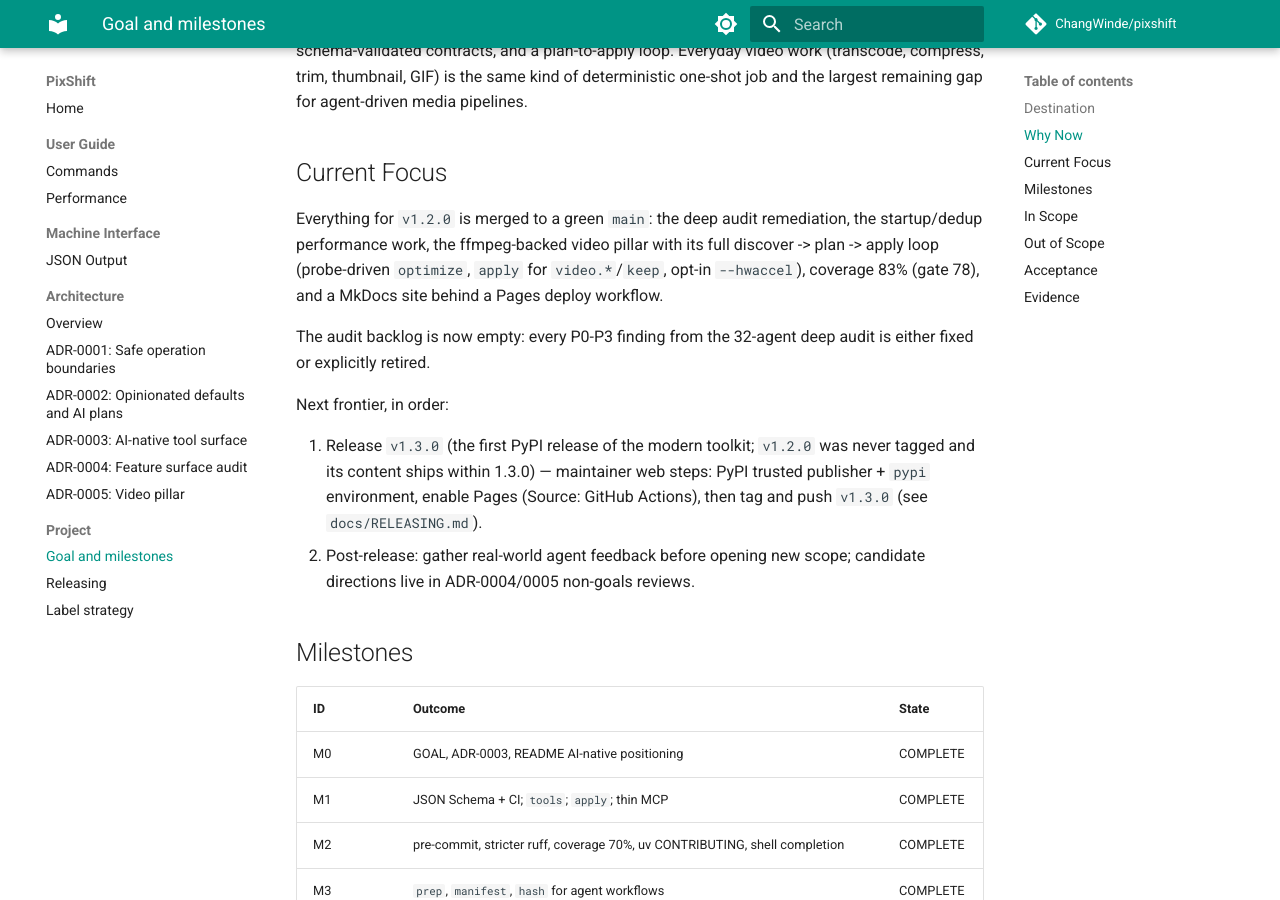
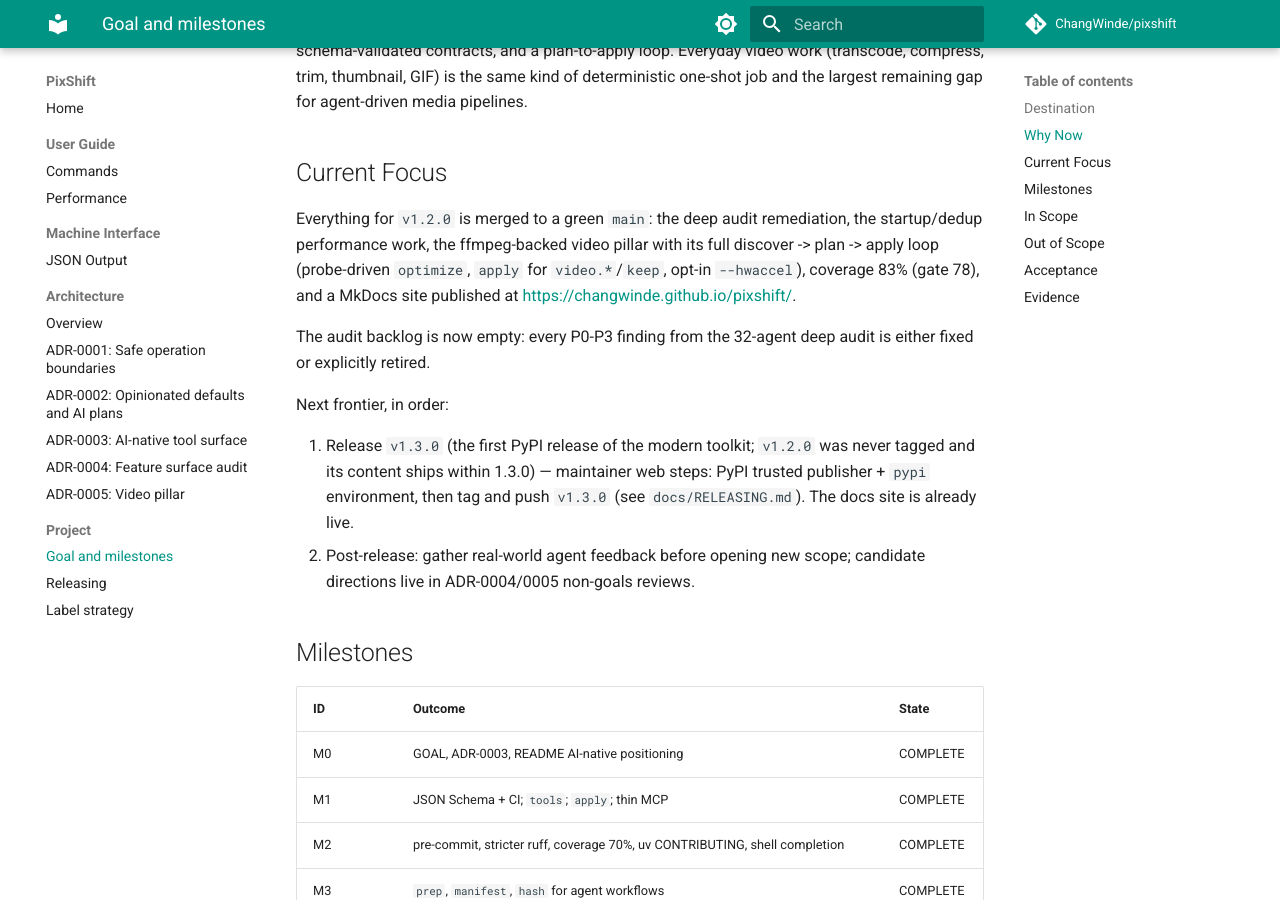
Before and after one commit to ChangWinde/pixshift, an MkDocs documentation site: the page built from docs/GOAL.md, in a window 1280 px wide and 900 px high, scrolled down 453 px. Built offline with MkDocs 1.6.1 and Material for MkDocs 9.7.7, drawn with Linux system fonts in a browser that asks for light colours; comment, search, counter and statistics services are not loaded.

Commit message:
[repo/ci]: publish the docs site from the gh-pages branch
What: docs.yml builds strictly and then runs mkdocs gh-deploy instead
of the Actions-based Pages deployment; GOAL and CHANGELOG record the
live URL and drop the settings step from the release checklist.
Why: the advertised site returned 404 because no Pages site existed —
the Actions path needs a repository-settings change GITHUB_TOKEN
cannot perform, so every Docs run died in Configure Pages. Pushing a
gh-pages branch created the site (source: gh-pages, https enforced)
and the workflow now maintains it with a plain push.

Co-authored-by: Cursor <cursoragent@cursor.com>

```diff
--- a/docs/GOAL.md
+++ b/docs/GOAL.md
@@ -21,8 +21,8 @@ and the largest remaining gap for agent-driven media pipelines.
 Everything for `v1.2.0` is merged to a green `main`: the deep audit remediation, the
 startup/dedup performance work, the ffmpeg-backed video pillar with its full
 discover -> plan -> apply loop (probe-driven `optimize`, `apply` for `video.*`/`keep`,
-opt-in `--hwaccel`), coverage 83% (gate 78), and a MkDocs site behind a Pages deploy
-workflow.
+opt-in `--hwaccel`), coverage 83% (gate 78), and a MkDocs site published at
+<https://changwinde.github.io/pixshift/>.
 
 The audit backlog is now empty: every P0-P3 finding from the 32-agent deep
 audit is either fixed or explicitly retired.
@@ -31,8 +31,8 @@ Next frontier, in order:
 
 1. Release `v1.3.0` (the first PyPI release of the modern toolkit; `v1.2.0`
    was never tagged and its content ships within 1.3.0) — maintainer web
-   steps: PyPI trusted publisher + `pypi` environment, enable Pages (Source:
-   GitHub Actions), then tag and push `v1.3.0` (see `docs/RELEASING.md`).
+   steps: PyPI trusted publisher + `pypi` environment, then tag and push
+   `v1.3.0` (see `docs/RELEASING.md`). The docs site is already live.
 2. Post-release: gather real-world agent feedback before opening new scope;
    candidate directions live in ADR-0004/0005 non-goals reviews.
 
```
Also changed, not shown: CHANGELOG.md (+2 -1 lines), 1 other file.
